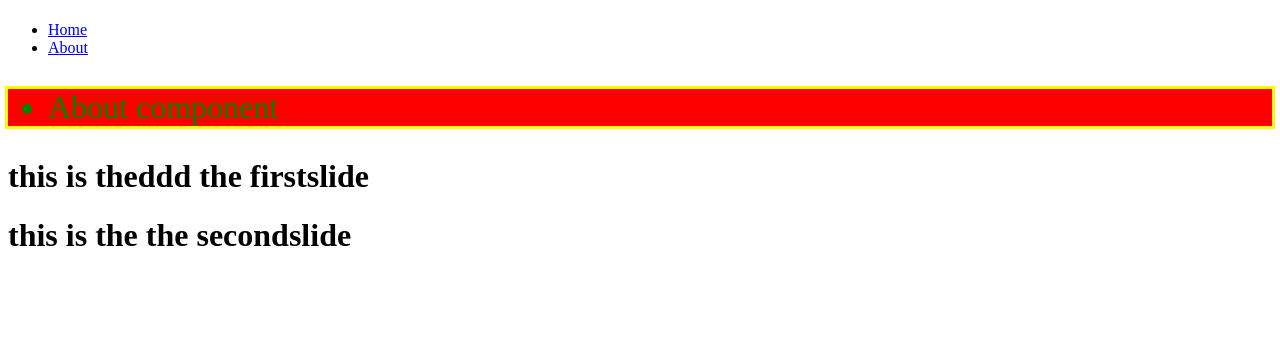
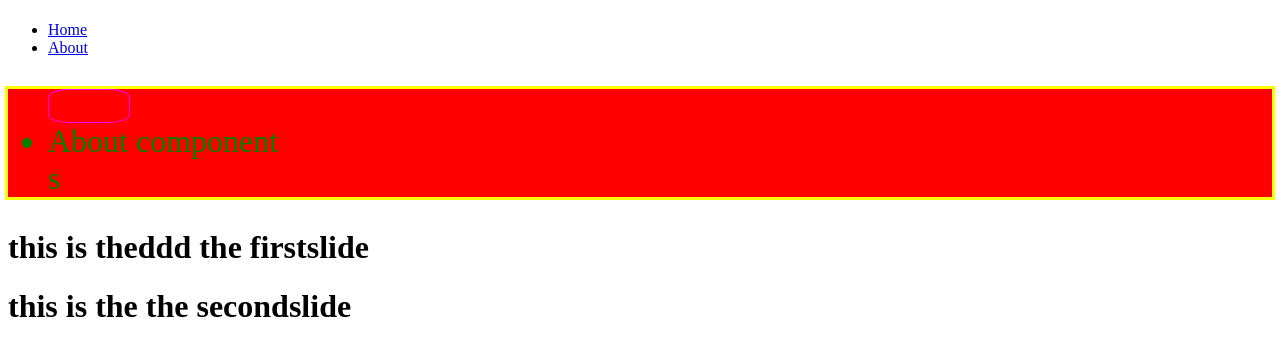
Before and after one commit to mariomui-viscira/vue-veeva, a Vue app: page /#/About in a window 1280 px wide. Shown: the top 356 px of the page. Built offline with nearby package versions, Linux system fonts and the light colour scheme.

Commit message:
Do components.

```diff
--- a/client/app/src/views/firstslide/App.vue
+++ b/client/app/src/views/firstslide/App.vue
@@ -2,7 +2,7 @@
   <div id="#app">
     <header>
       <h1 class="title">
-        {{ title }}
+        <!-- {{ title }} -->
       </h1>
       <nav>
         <ul>
@@ -24,13 +24,7 @@
 </template>
 
 <script>
-// import RwvHeader from "@/components/TheHeader";
-// import RwvFooter from "@/components/TheFooter";
 export default {
   name: 'App',
-  // components: {
-  //   // RwvHeader,
-  //   // RwvFooter
-  // },
 };
 </script>
--- /dev/null
+++ b/client/app/src/views/firstslide/components/exampleCmp.scss
@@ -0,0 +1,6 @@
+.circle {
+  border-radius: 25% 25%;
+  width: 5rem;
+  height: 2rem;
+  border: 1px solid magenta;
+}
--- /dev/null
+++ b/client/app/src/views/firstslide/components/exampleCmp.vue
@@ -0,0 +1,13 @@
+<template>
+  <div class="circle">
+    <div class="foo"></div>
+  </div>
+</template>
+
+<script>
+export default {
+  name: 'example',
+};
+</script>
+
+<style scoped src="./exampleCmp.scss" lang="scss"></style>
--- a/client/app/src/views/firstslide/vue/router/index.js
+++ b/client/app/src/views/firstslide/router/index.js
@@ -3,8 +3,8 @@ import Router from 'vue-router';
 
 // import { SiteName, TitleSeparator, RouterMode } from '@Config';
 
-import Home from '../Home/Home.vue';
-import About from '../About/About.vue';
+import Home from '../subviews/Home/Home.vue';
+import About from '../subviews/About/About.vue';
 
 Vue.use(Router);
 
--- a/client/app/src/views/firstslide/vue/About/About.vue
+++ b/client/app/src/views/firstslide/subviews/About/About.vue
@@ -12,15 +12,21 @@
         <p class="list__content">
           {{ article.body }}
         </p> -->
+        <example></example>
         About component
       </li>
+      s
     </ul>
   </div>
 </template>
 
 <script>
+import example from '../../components/exampleCmp.vue';
 export default {
   name: 'About',
+  components: {
+    example,
+  },
 };
 </script>
 
--- a/webpack.config.js
+++ b/webpack.config.js
@@ -31,7 +31,7 @@ module.exports = {
   mode: 'development',
   resolve: {
     alias: [],
-    extensions: ['vue', '.js', '.json', 'scss'],
+    extensions: ['.js', '.json', 'scss'],
   },
   entry: {
     ...entryPoints,
@@ -71,6 +71,10 @@ module.exports = {
       // },
       // ... other rules
       {
+        test: /\.vue$/,
+        loader: 'vue-loader',
+      },
+      {
         test: /\.scss$/, //turns css into stuff.
         use: [
           // 'vue-style-loader',
@@ -78,10 +82,6 @@ module.exports = {
           'css-loader', // 2. wraps our css in require/commonjs trappings so js can use it.
           'sass-loader', // 1. turns scss into css for step 2.
         ],
-      },
-      {
-        test: /\.vue$/,
-        loader: 'vue-loader',
       },
       {
         test: /\.m?js$/,
@@ -98,8 +98,8 @@ module.exports = {
   },
   plugins: [
     ...htmlWebpackPluginConfigs,
+    new VueLoaderPlugin(),
     new HtmlWebpackInjector(),
-    new VueLoaderPlugin(),
     new CleanWebpackPlugin(),
   ],
   devServer: {
```
Also changed, not shown: client/app/src/views/firstslide/local.js (+2 -7 lines), client/app/src/main.js (deleted), client/app/src/views/firstslide/subviews/About/About.scss (renamed from client/app/src/views/firstslide/vue/About/About.scss), client/app/src/views/firstslide/subviews/Home/Home.scss (renamed from client/app/src/views/firstslide/vue/Home/Home.scss), client/app/src/views/firstslide/subviews/Home/Home.vue (renamed from client/app/src/views/firstslide/vue/Home/Home.vue), 1 other file (tests, documents, lock files or other folders).
